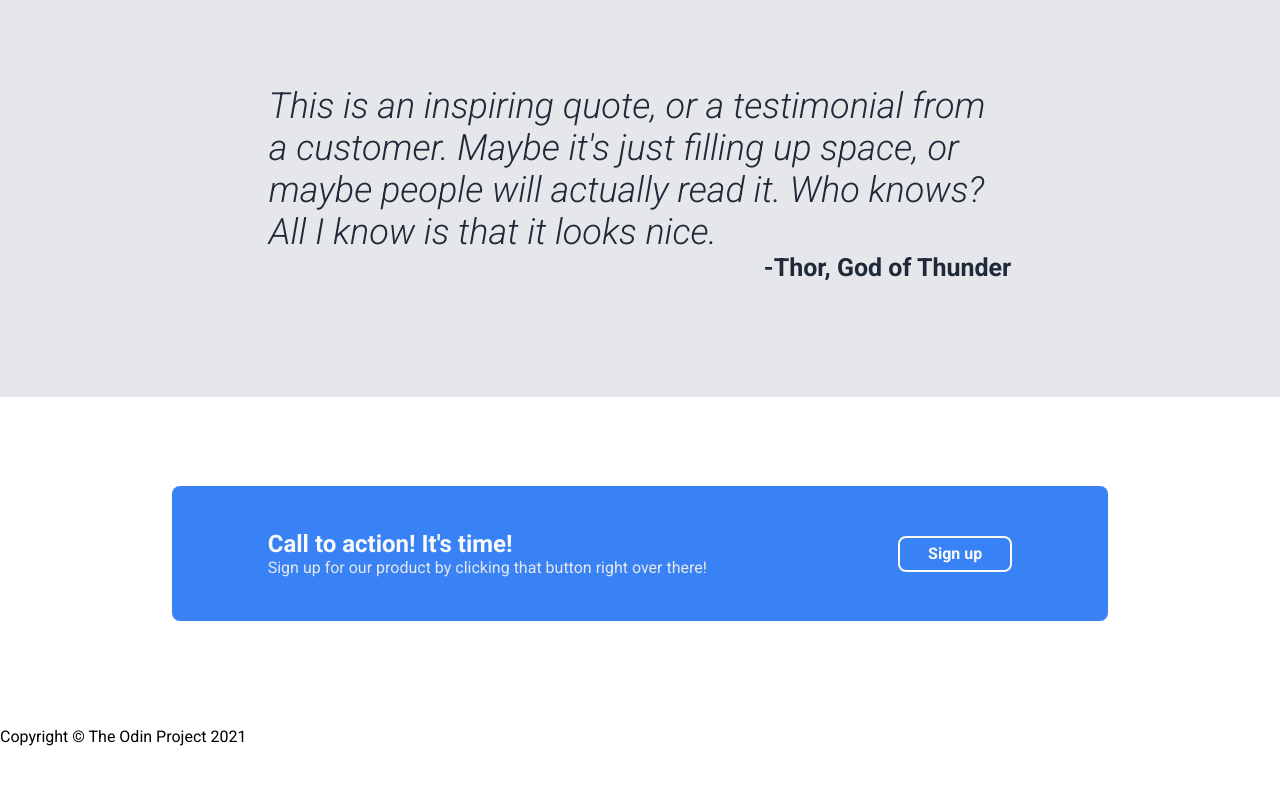
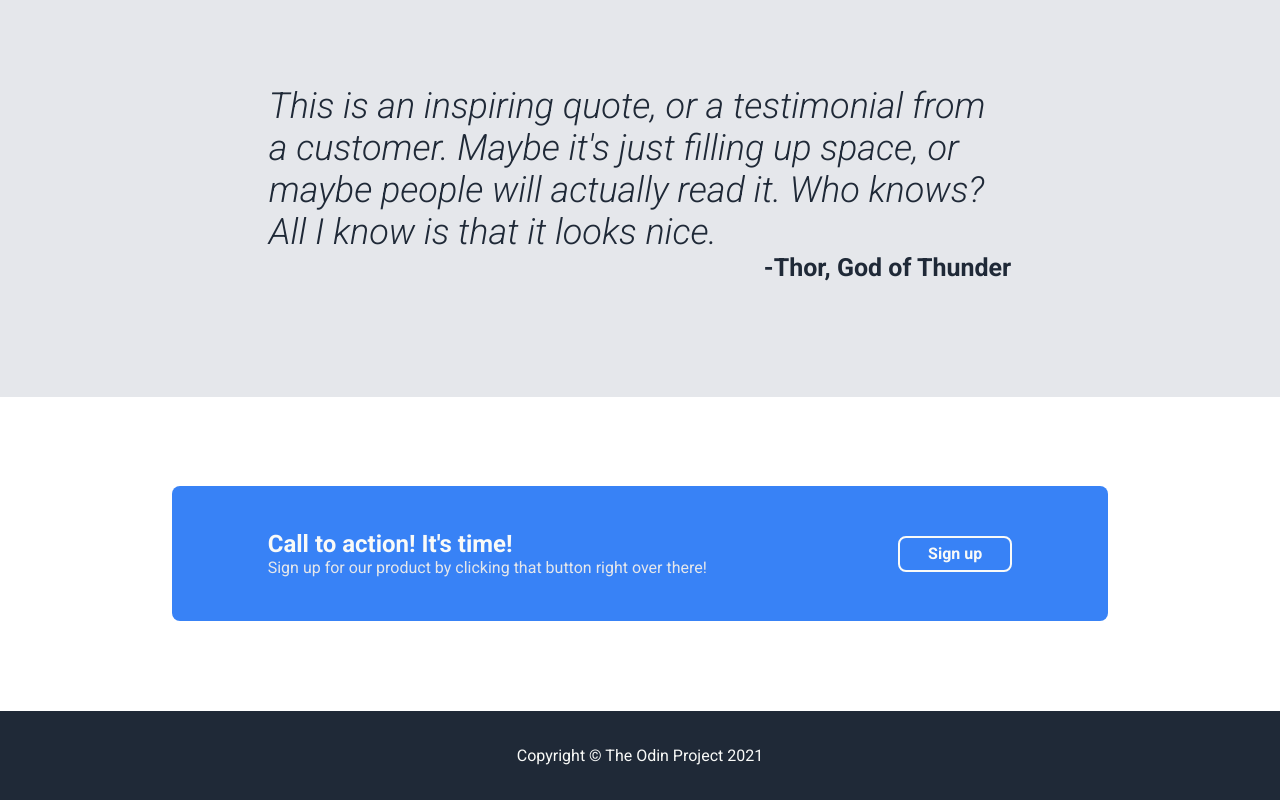
Before and after one commit to seodowa/Odin-Landing-Page, a plain HTML site: page index.html in a window 1280 px wide. Shown: the part 1079-1879 px from the top of the page. Before the commit the page ends 1841 px from the top, so only its background shows below. Drawn offline with Linux system fonts and the light colour scheme.

Commit message:
Style the footer section

```diff
--- a/styles.css
+++ b/styles.css
@@ -216,7 +216,13 @@ a, a:visited, a:hover, a:active {
     padding: 0.7% 3%;
     border-style: solid;
 }
+
 /* footer */
-div .footer {
-    flex: 1;
+.footer {
+    display: flex;
+    justify-content: center;
+    align-items: center;
+    background-color: #1f2937;
+    color: #f9faf8;
+    padding: 1.5%;
 }
```
